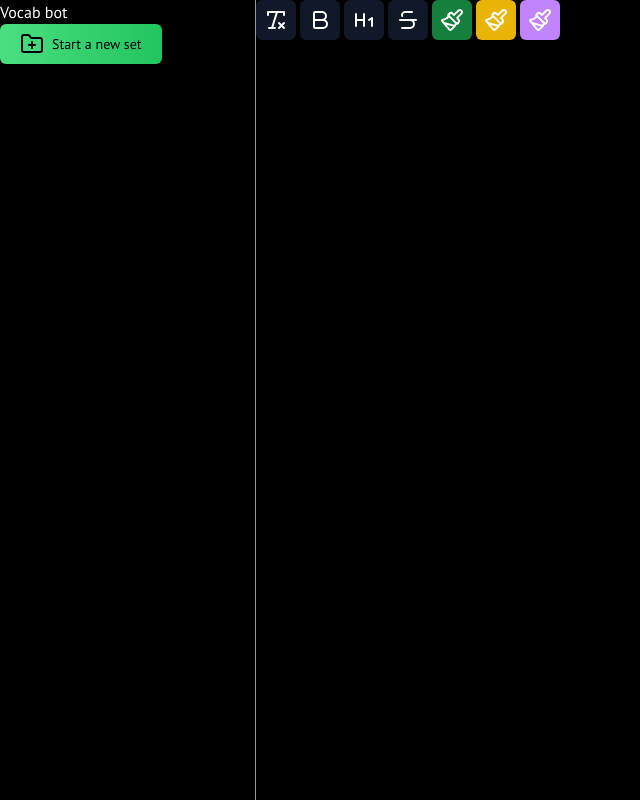
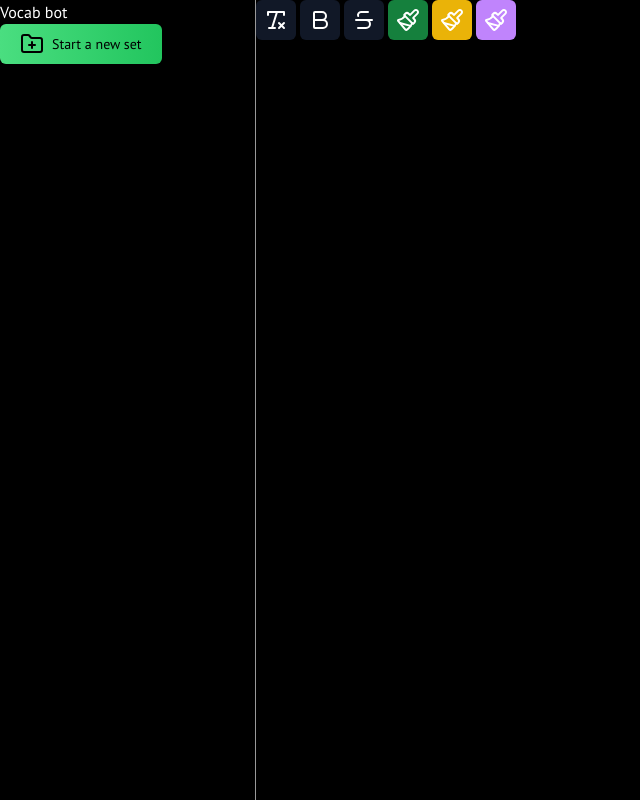
Before and after one commit to Gregor-py/vocab_bot, a Next.js app: page /editor in a window 1280 px wide. Both pictures are taken after a click on the element 768 px from the left and 12 px from the top of the page. Shown: the whole page, without its empty margins (0-640 px from the left). Built offline with nearby package versions, Linux system fonts and the light colour scheme.

Commit message:
removed headings in editor

```diff
--- a/components/editor/editor-buttons.tsx
+++ b/components/editor/editor-buttons.tsx
@@ -58,19 +58,6 @@ export const EditorButtons = ({editor}: Props) => {
             >
                 <BoldIcon/>
             </Button>
-            <Button
-                variant={"icon"}
-                size={"icon"}
-                onMouseDown={(event) => {
-                    event.preventDefault()
-                    if (!editor) return;
-                    CustomEditor.isHeadingBlockActive(editor)
-                    CustomEditor.toggleHeadingType(editor)
-                }}
-            >
-                <Heading1/>
-            </Button
-            >
 
             <Button
                 variant={"icon"}
--- a/components/editor/editor-types.ts
+++ b/components/editor/editor-types.ts
@@ -13,12 +13,7 @@ export type ParagraphElement = {
     children: CustomText[]
 }
 
-export type HeadingElement = {
-    type: 'heading'
-    children: CustomText[]
-}
-
-export type CustomElement = ParagraphElement | HeadingElement
+export type CustomElement = ParagraphElement
 
 export type TextColor = "purple" | "gold" | "green"
 
--- a/components/editor/editor-utils.ts
+++ b/components/editor/editor-utils.ts
@@ -1,7 +1,7 @@
-import {Descendant, Editor, Element, Text, Transforms} from "slate";
+import {Descendant, Editor, Text} from "slate";
 import {
-    CustomEditor as CustomEditorType, FormatKeys,
-    HeadingElement as HeadingElementType,
+    CustomEditor as CustomEditorType,
+    FormatKeys,
     ParagraphElement as ParagraphElementType,
     TextColor
 } from "@/components/editor/editor-types";
@@ -60,8 +60,6 @@ export const serializeNode = (node: Descendant): string => {
         switch (node.type) {
             case 'paragraph':
                 return `<p>${children}</p>`;
-            case 'heading':
-                return `<h1>${children}</h1>`;
             default:
                 return children;
         }
@@ -91,8 +89,6 @@ export const deserializeNode = (node: Node): Descendant => {
         switch (element.tagName) {
             case 'P':
                 return { type: 'paragraph', children } as ParagraphElementType;
-            case 'H1':
-                return { type: 'heading', children } as HeadingElementType;
             case 'STRONG':
                 children = applyMarkToChildren(children, 'bold');
                 return mergeChildren(children);
@@ -170,22 +166,4 @@ export const CustomEditor = {
             Editor.addMark(editor, 'color', color)
         }
     },
-
-    isHeadingBlockActive(editor: CustomEditorType) {
-        const [match] = Editor.nodes(editor, {
-            match: (node) => Element.isElement(node) && node.type === 'heading'
-        })
-
-        console.log(match)
-
-        return !!match
-    },
-
-    toggleHeadingType(editor: CustomEditorType) {
-        const isActive = CustomEditor.isHeadingBlockActive(editor)
-        Transforms.setNodes(
-            editor,
-            {type: isActive ? undefined : 'heading'},
-        )
-    },
 }
--- a/components/editor/editor.tsx
+++ b/components/editor/editor.tsx
@@ -41,11 +41,7 @@ export const EditorComponent = ({className, setValue, initialText}: Props) => {
     }
 
     const renderElement = useCallback((props: RenderElementProps) => {
-        if (props.element.type === 'heading') {
-            return <HeadingElement {...props} />
-        } else {
-            return <DefaultElement {...props} />
-        }
+        return <DefaultElement {...props} />
     }, [])
 
     const renderLeaf = useCallback((props: RenderLeafProps) => {
@@ -83,12 +79,6 @@ export const EditorComponent = ({className, setValue, initialText}: Props) => {
     )
 }
 
-const HeadingElement = (props: RenderElementProps) => {
-    return (
-        <p className={"text-5xl py-3 leading-[1.29]"} {...props.attributes}>{props.children}</p>
-    )
-}
-
 const DefaultElement = (props: RenderElementProps) => {
     return <p {...props.attributes}>{props.children}</p>
 }
```
